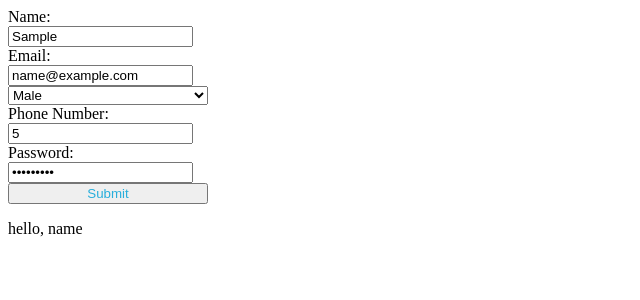
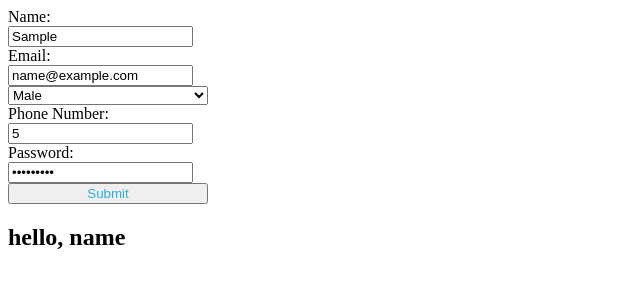
Before and after one commit to acciojob/signup-form-react-ashishmasi92, a React app: page / in a window 1280 px wide. Both pictures are taken after typing "Sample", "name@example.com", "5", "Sample123" into the empty fields and a click on the button "Submit". Shown: the top 300 px of the page, without its empty margins (0-640 px from the left). Built offline with nearby package versions, Linux system fonts and the light colour scheme.

Commit message:
assignment

```diff
--- a/src/components/App.js
+++ b/src/components/App.js
@@ -106,8 +106,8 @@ const App = () => {
         </label>
         <button type="submit" data-testid="submit" >Submit</button>
       </form>
-      {error && <p data-testid="error" style={{ color: "red" }}>{error}</p>}
-      {userName !== "" ? <p>hello, {userName}</p> : ""}
+      {error && <span data-testid="error" style={{ color: "red" }}>{error}</span>}
+      {userName !== "" ? <h2>hello, {userName}</h2> : ""}
     </div>
   )
 }
```
